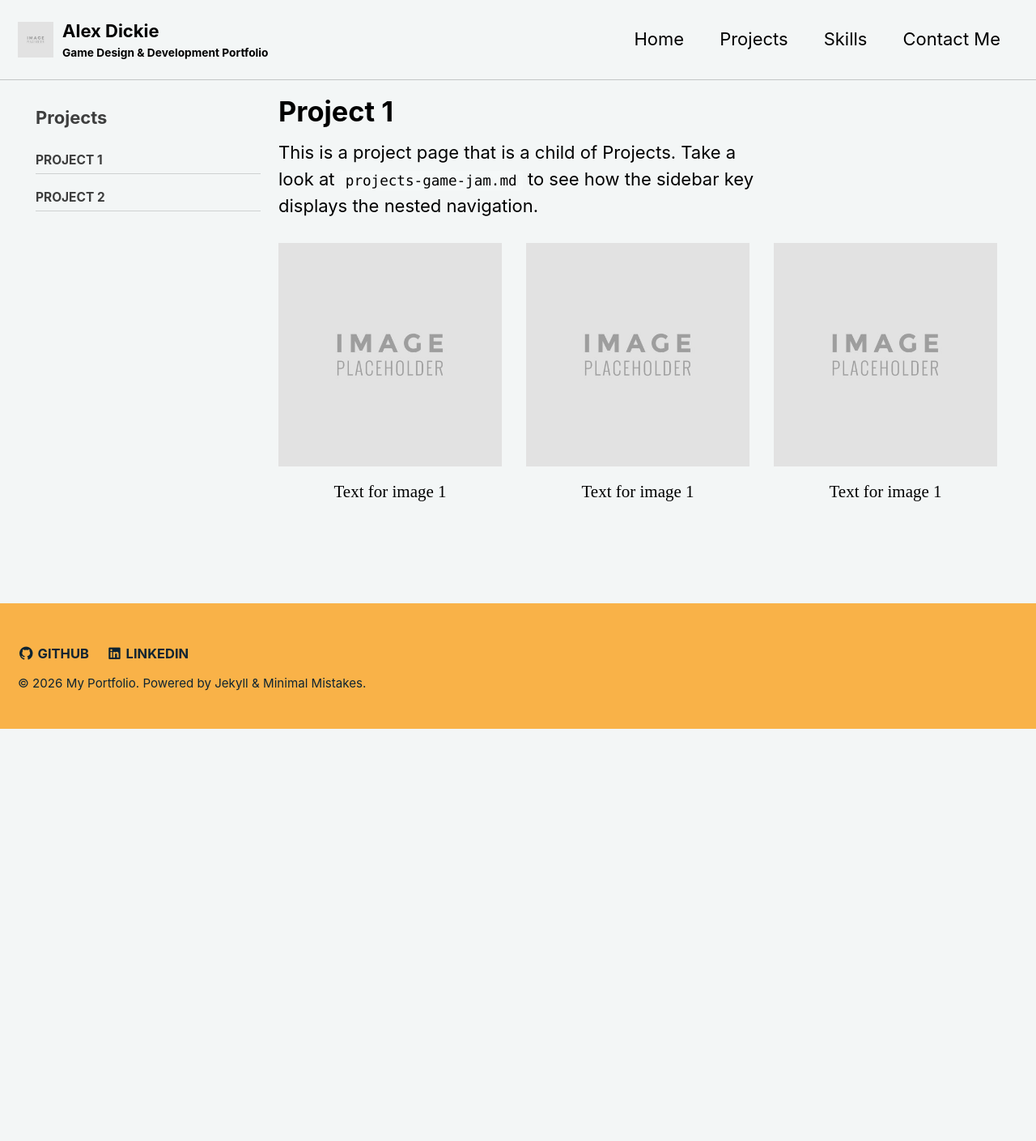
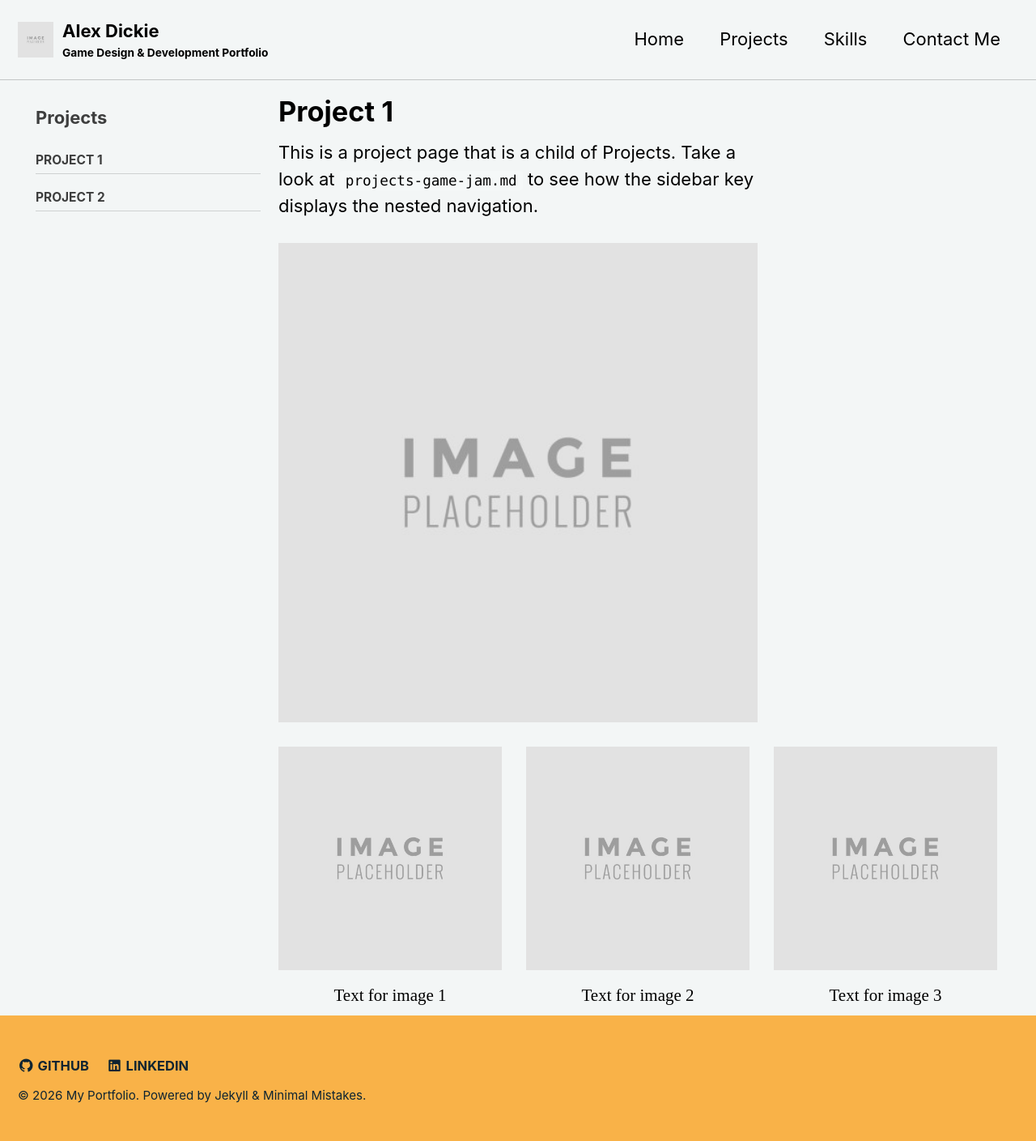
Before and after one commit to AlexUlster/AlexUlster.github.io, a Jekyll site: the page built from _pages/projects-pro1.md, in a window 1280 px wide. Shown: the whole page at 81% size. Built offline with Jekyll 4.4.1, drawn with Linux system fonts in a browser that asks for light colours; before the commit the page ends 900 px from its top, so only the background shows below that.

Commit message:
Update projects-pro1.md

```diff
--- a/_pages/projects-pro1.md
+++ b/_pages/projects-pro1.md
@@ -11,6 +11,10 @@ sidebar:
 
 This is a project page that is a child of Projects. Take a look at `projects-game-jam.md` to see how the sidebar key displays the nested navigation.
 
+<div style="text-align: center; margin-bottom: 30px;">
+  <img src="/assets/images/Placeholder.jpg" alt="Banner" style="width: 100%; height: auto;">
+</div>
+
 <div style="display: grid; grid-template-columns: 1fr 1fr 1fr; gap: 20px; transform: scale(1.5); transform-origin: top left;">
   <div style="text-align: center;">
     <img src="/assets/images/Placeholder.jpg" alt="Image 1" style="width: 100%; height: auto;">
@@ -18,10 +22,10 @@ This is a project page that is a child of Projects. Take a look at `projects-gam
   </div>
   <div style="text-align: center;">
     <img src="/assets/images/Placeholder.jpg" alt="Image 2" style="width: 100%; height: auto;">
-    <p style="font-size: 14px; font-family: 'MyCustomFont'; margin-top: 10px;">Text for image 1</p>
+    <p style="font-size: 14px; font-family: 'MyCustomFont'; margin-top: 10px;">Text for image 2</p>
   </div>
   <div style="text-align: center;">
     <img src="/assets/images/Placeholder.jpg" alt="Image 3" style="width: 100%; height: auto;">
-    <p style="font-size: 14px; font-family: 'MyCustomFont'; margin-top: 10px;">Text for image 1</p>
+    <p style="font-size: 14px; font-family: 'MyCustomFont'; margin-top: 10px;">Text for image 3</p>
   </div>
 </div>
```
